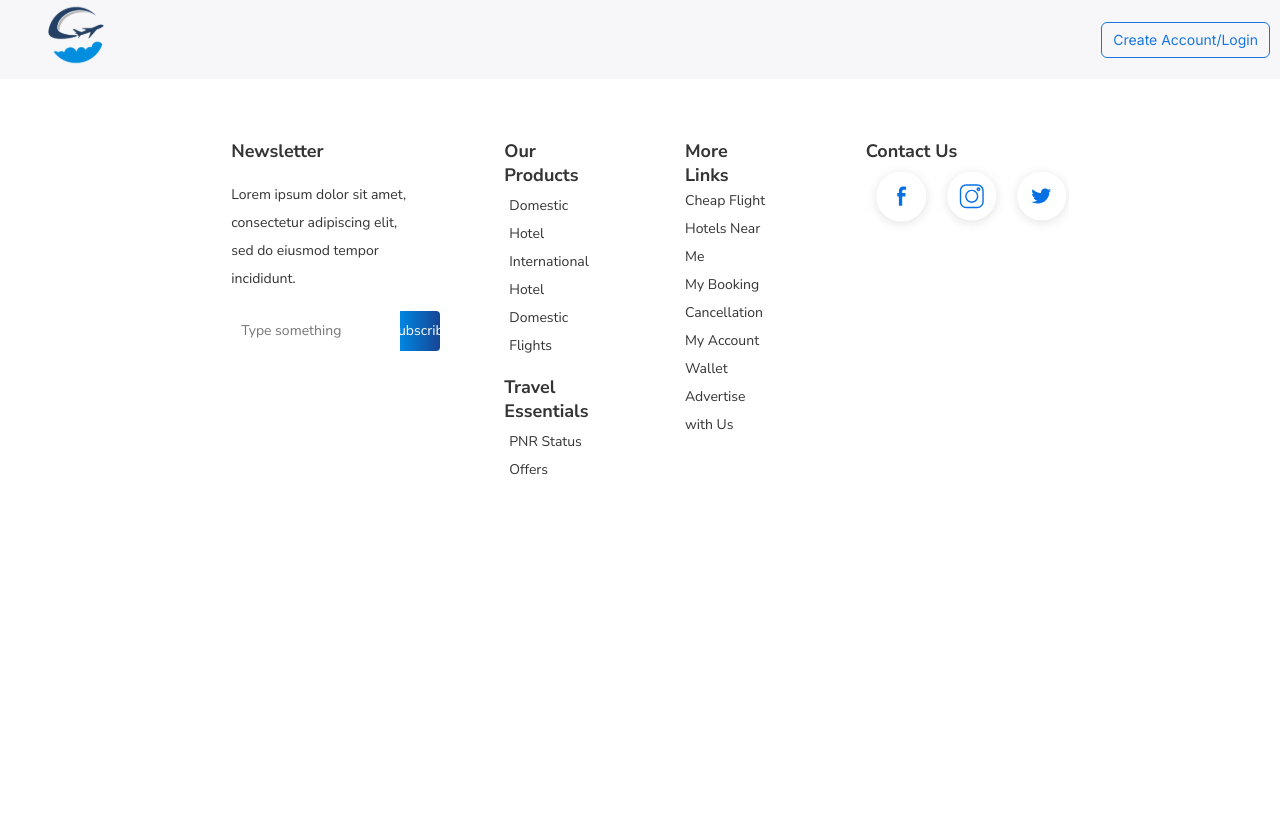
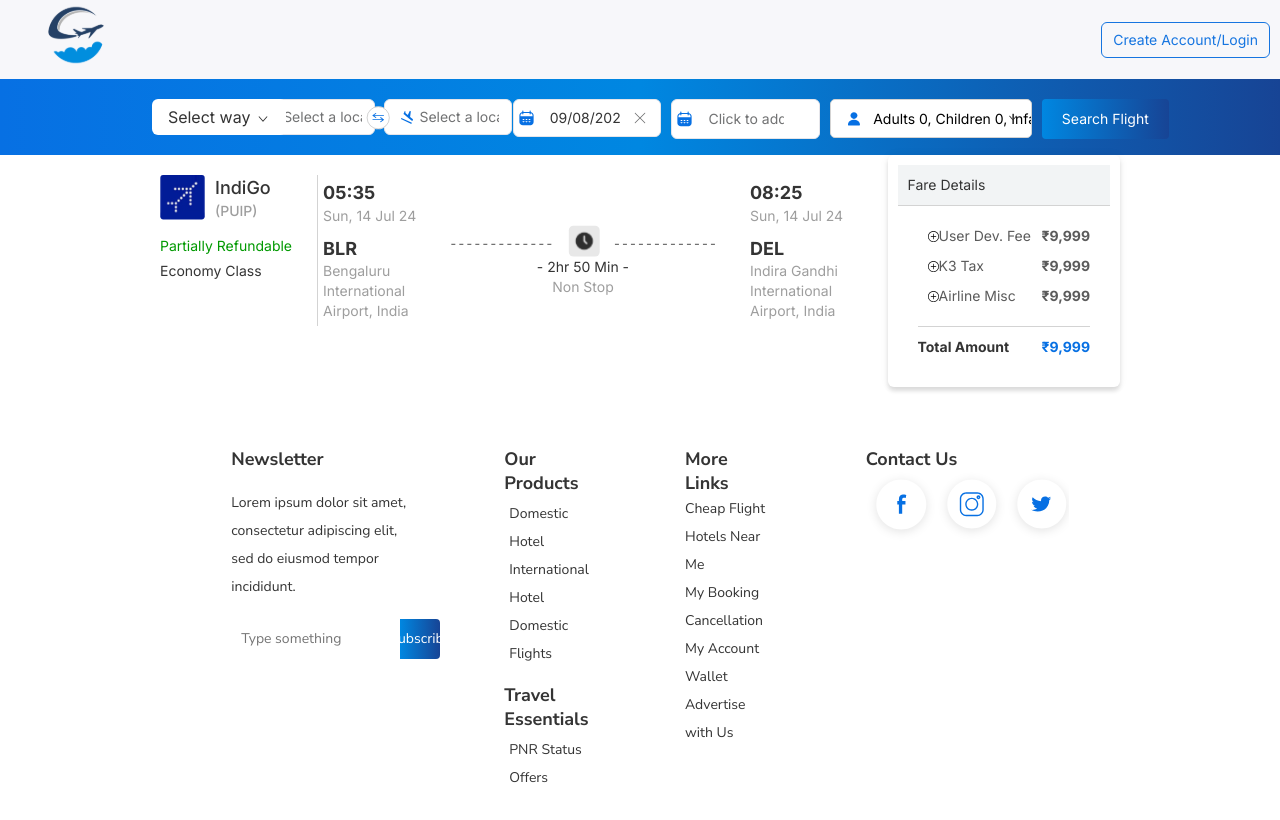
Before and after one commit to venkat-twilight/x-traveller-react, a Next.js app: page /payment-reconfirmation in a window 1280 px wide. Shown: the top 820 px of the page. Built offline with nearby package versions, Linux system fonts and the light colour scheme.

Commit message:
payment-reconfirmation.l

```diff
--- a/src/app/payment-reconfirmation/page.tsx
+++ b/src/app/payment-reconfirmation/page.tsx
@@ -4,27 +4,28 @@
 import React from "react";
 import styles from "../page.module.css";
 import { List, Grid, Row, Col, Heading, Text, Stack } from "rsuite";
-import Image from "next/image";
-import GearIcon from "@rsuite/icons/Gear";
-import Link from "next/link";
-import { User, UsersResponse } from "@/src/models/users.model";
 import AppHeader from "@/src/components/AppHeader";
-import AppBanner from "@/src/components/AppBanner";
 import AppFooter from "@/src/components/AppFooter";
-
-
-
+import FareDetails from "@/src/components/Payment-component/FareDetails";
+import { FlightInfo } from "@/src/components/Flight-listing-card/FlightListBanner/FlightDetailsPopup";
+import FlightListingPage from "@/src/components/Flight-listing-card/FlightListingPage";
 
 export default async function FlightList() {
-
-
   return (
     <div>
       <AppHeader />
-
-
+      <FlightListingPage />
+      <Grid>
+        <Row className="show-grid">
+          <Col xs={18}>
+            <FlightInfo />
+          </Col>
+          <Col xs={6}>
+            <FareDetails />
+          </Col>
+        </Row>
+      </Grid>
       <AppFooter />
-
     </div>
   );
 }
--- a/src/assets/styles/flight-listing.module.css
+++ b/src/assets/styles/flight-listing.module.css
@@ -3,7 +3,7 @@
 }
 .showgrid{
 width:100%;
-margin: auto 150px;
+margin: auto;
 display: flex;
 justify-content: center;
 }
--- a/src/components/AppHeader.tsx
+++ b/src/components/AppHeader.tsx
@@ -10,7 +10,9 @@
     <Navbar id="mmain">
       <div className={styles.navbar_container}>
         <Nav style={{ flex: 1, cursor: "pointer" }}>
-          <Image src={Logo} alt="Brand Logo" />
+          <a href="/home">
+            <Image src={Logo} alt="Logo" />
+          </a>
         </Nav>
         <Nav style={{ cursor: "pointer" }}>
           <Button appearance="ghost">Create Account/Login</Button>
--- /dev/null
+++ b/src/components/Common/TButton.tsx
@@ -0,0 +1,42 @@
+import Link from "next/link";
+import React from "react";
+import { Button } from "rsuite";
+
+interface TButtonProps {
+  label: string; // Fixed the typo from `lable` to `label`
+  link?: string; // Marked `link` as optional
+  onClick?: () => void; // Marked `onClick` as optional
+}
+
+const TButton: React.FC<TButtonProps> = ({ label, link, onClick }) => {
+  const buttonContent = (
+    <Button
+      appearance="primary"
+      style={{
+        background: "linear-gradient(to right, #0087E1 0%, #174495 100%)",
+        border: "none",
+        borderRadius: "4px",
+        color: "white",
+        padding: "10px 20px",
+        cursor: "pointer",
+      }}
+      onClick={onClick}
+    >
+      {label}
+    </Button>
+  );
+
+  return (
+    <div>
+      {link ? (
+        <Link href={link} passHref>
+          {buttonContent}
+        </Link>
+      ) : (
+        buttonContent
+      )}
+    </div>
+  );
+};
+
+export default TButton;
--- a/src/components/Flight-listing-card/FlightListBanner/FlightDetailsPopup.tsx
+++ b/src/components/Flight-listing-card/FlightListBanner/FlightDetailsPopup.tsx
@@ -1,84 +1,77 @@
 // FlightDetailsModal.tsx
 
-import React, { useState } from 'react';
-import { Modal, Nav } from 'rsuite';
-import Image from 'next/image';
-import AirlineIcon from '../../../assets/images/Indigo.svg'; // Adjust path as needed
-import TimerIcon from '../../../assets/images/Timer.svg'; // Adjust path as needed
-import styles from "../../../assets/styles/flight-modal.module.css"
-import Luggage from "../../../assets/images/Luggage.svg"
+import React, { useState } from "react";
+import { Modal, Nav } from "rsuite";
+import Image from "next/image";
+import AirlineIcon from "../../../assets/images/Indigo.svg"; // Adjust path as needed
+import TimerIcon from "../../../assets/images/Timer.svg"; // Adjust path as needed
+import styles from "../../../assets/styles/flight-modal.module.css";
 
 interface FlightDetailsModalProps {
   open: boolean;
   onClose: () => void;
 }
 
+const flightInfo = {
+  departure: {
+    time: "05:35",
+    date: "Sun, 14 Jul 24",
+    airportCode: "BLR",
+    airportName: "Bengaluru International Airport, India",
+  },
+  arrival: {
+    time: "08:25",
+    date: "Sun, 14 Jul 24",
+    airportCode: "DEL",
+    airportName: "Indira Gandhi International Airport, India",
+  },
+  duration: "2hr 50 Min",
+  isNonStop: true,
+};
 const flightDetails = {
   navItems: [
-      { eventKey: 'BLR-DEL', label: 'BLR - DEL' },
-      { eventKey: 'Fare-Rules', label: 'Fare Rules' },
-      { eventKey: 'Baggage-Inclusion', label: 'Baggage & Inclusion' }
+    { eventKey: "BLR-DEL", label: "BLR - DEL" },
+    { eventKey: "Fare-Rules", label: "Fare Rules" },
+    { eventKey: "Baggage-Inclusion", label: "Baggage & Inclusion" },
   ],
-    flightInfo: {
-      departure: {
-        time: '05:35',
-        date: 'Sun, 14 Jul 24',
-        airportCode: 'BLR',
-        airportName: 'Bengaluru International Airport, India'
-      },
-      arrival: {
-        time: '08:25',
-        date: 'Sun, 14 Jul 24',
-        airportCode: 'DEL',
-        airportName: 'Indira Gandhi International Airport, India'
-      },
-      duration: '2hr 50 Min',
-      isNonStop: true
-    },
+
   fareRules: [
     {
-        title: 'Changes',
+      title: "Changes",
       content: [
-          'Charge INR 3000 for reissue/revalidation.',
-          'Note- Text below not validated for autopricing.',
-          'Till 3 days charge nil per component for Reissue/Revalidation.',
-          'Within 3 days up to 02hrs charge INR 3000 Per Component for reissue/revalidation.',
-          '---------------------------------------------------',
-          'The change/reissue charge is Non-refundable.',
-          '---------------------------------------------------',
-          'Downselling to a lower RBD is permitted provided no downselling to lower fare/lower cabin.',
-          '---------------------------------------------------',
-          'No revalidation or cancellation fee would be applicable on infant tickets.',
-          '---------------------------------------------------',
-          'Any ticket presented for revalidation/cancellation/refund after or within two hours of scheduled departure of the flight.'
-
-        ]
+        "Charge INR 3000 for reissue/revalidation.",
+        "Note- Text below not validated for autopricing.",
+        "Till 3 days charge nil per component for Reissue/Revalidation.",
+        "Within 3 days up to 02hrs charge INR 3000 Per Component for reissue/revalidation.",
+        "---------------------------------------------------",
+        "The change/reissue charge is Non-refundable.",
+        "---------------------------------------------------",
+        "Downselling to a lower RBD is permitted provided no downselling to lower fare/lower cabin.",
+        "---------------------------------------------------",
+        "No revalidation or cancellation fee would be applicable on infant tickets.",
+        "---------------------------------------------------",
+        "Any ticket presented for revalidation/cancellation/refund after or within two hours of scheduled departure of the flight.",
+      ],
     },
     {
-        title: 'Additional Information',
+      title: "Additional Information",
       content: [
-          '* GST and RAF charges will be applicable on the cancellation penalty.',
-          '* The above data is indicative, fare rules are subject to changes by the airline depending upon Fare class, and change/cancellation fee amounts may fluctuate in currency conversion rates.',
-          '* Although we try to keep this section updated regularly.',
-          '* Cancellation/Reissue fee will follow the more restrictive fare type.',
-          '* Feel free to call our Contact Centre for exact cancellation/change fee.',
-          '* Cancellation/date change request will be accepted 30hrs prior to departure.'
-        ]
-      }
+        "* GST and RAF charges will be applicable on the cancellation penalty.",
+        "* The above data is indicative, fare rules are subject to changes by the airline depending upon Fare class, and change/cancellation fee amounts may fluctuate in currency conversion rates.",
+        "* Although we try to keep this section updated regularly.",
+        "* Cancellation/Reissue fee will follow the more restrictive fare type.",
+        "* Feel free to call our Contact Centre for exact cancellation/change fee.",
+        "* Cancellation/date change request will be accepted 30hrs prior to departure.",
       ],
-    baggageInclusion: [
-      {
-        type: 'Adult',
-        checkIn: '15 Kgs (1 Piece only)',
-        cabin: '7 Kgs (1 Piece only)',
-      }
-    ]
+    },
+  ],
 };
 
-
-
-  const FlightDetailsModal: React.FC<FlightDetailsModalProps> = ({ open, onClose }) => {
-    const [activeKey, setActiveKey] = useState<string>('BLR-DEL');
+const FlightDetailsModal: React.FC<FlightDetailsModalProps> = ({
+  open,
+  onClose,
+}) => {
+  const [activeKey, setActiveKey] = useState<string>("BLR-DEL");
 
   const handleSelect = (eventKey: string) => {
     setActiveKey(eventKey);
@@ -90,31 +83,45 @@
         <Modal.Title>Flight Details</Modal.Title>
       </Modal.Header>
       <Modal.Body>
-          <div style={{ borderBottom: '1px solid lightgrey', marginBottom: '20px' }}></div>
+        <div
+          style={{ borderBottom: "1px solid lightgrey", marginBottom: "20px" }}
+        ></div>
 
         <Nav appearance="subtle" activeKey={activeKey} onSelect={handleSelect}>
-            {flightDetails.navItems.map(item => (
+          {flightDetails.navItems.map((item) => (
             <Nav.Item
               key={item.eventKey}
               eventKey={item.eventKey}
-                style={{ color: activeKey === item.eventKey ? 'black' : '#9E9E9E', fontWeight: activeKey === item.eventKey ? 'bold' : 'normal' }}
+              style={{
+                color: activeKey === item.eventKey ? "black" : "#9E9E9E",
+                fontWeight: activeKey === item.eventKey ? "bold" : "normal",
+              }}
             >
               {item.label}
             </Nav.Item>
           ))}
         </Nav>
 
-          {activeKey === 'Fare-Rules' && (
+        {activeKey === "Fare-Rules" && (
           <>
             {flightDetails.fareRules.map((section, index) => (
               <div
                 key={index}
-                  style={{ border: '1px solid lightgrey', borderRadius: '10px', padding: '15px', marginBottom: '20px', height: section.title === 'Changes' ? '300px' : 'null',backgroundColor:section.title === 'Changes' ? 'null':"#f7f7f7",
-                    overflowY: section.title === 'Changes' ? 'auto' : 'visible', }}
+                style={{
+                  border: "1px solid lightgrey",
+                  borderRadius: "10px",
+                  padding: "15px",
+                  marginBottom: "20px",
+                  height: section.title === "Changes" ? "300px" : "null",
+                  backgroundColor:
+                    section.title === "Changes" ? "null" : "#f7f7f7",
+                  overflowY: section.title === "Changes" ? "auto" : "visible",
+                }}
                 className={styles.scrollbar}
               >
-
-                  <div style={{ fontWeight: 'bold', marginBottom: '10px' }}>{section.title}</div>
+                <div style={{ fontWeight: "bold", marginBottom: "10px" }}>
+                  {section.title}
+                </div>
                 {section.content.map((paragraph, i) => (
                   <div key={i}>{paragraph}</div>
                 ))}
@@ -123,84 +130,96 @@
           </>
         )}
 
-          {activeKey === 'BLR-DEL' && (
-            <div style={{ display: 'flex', padding: '20px 0' }}>
-              <div style={{  borderRight: '1px solid lightgrey', paddingRight: '25px' }}>
-                <div style={{ display: 'flex', alignItems: 'flex-start', marginBottom: '10px' }}>
-                  <div style={{ marginRight: '10px' }}>
-                    <Image src={AirlineIcon} alt="Airline Icon" width={45} height={45} />
-                  </div>
-                  <div>
-                    <div style={{ fontWeight: '500', fontSize:"18px" }}>IndiGo</div>
-                    <div style={{ fontWeight: '500', color: '#9E9E9E',fontSize:"14px" }}>(PUIP)</div>
-                  </div>
-                </div>
-                <div style={{ color: '#019901',padding:"5px 0px" }}>Partially Refundable</div>
-                <div>Economy Class</div>
-              </div>
-
-              <div style={{ flex: 2, display: 'flex', justifyContent: 'space-around', padding: '5px' }}>
-                <div style={{ textAlign: 'left' }}>
-                  <div style={{ fontWeight: '700', fontSize:"18px" }}>{flightDetails.flightInfo.departure.time}</div>
-                  <div style={{ color: '#9E9E9E' }}>{flightDetails.flightInfo.departure.date}</div>
-                  <div style={{ fontWeight: '700', fontSize:"18px", marginTop: '10px' }}>{flightDetails.flightInfo.departure.airportCode}</div>
-                  <div style={{ color: '#9E9E9E' }}>{flightDetails.flightInfo.departure.airportName}</div>
-                </div>
-
-                <div style={{ textAlign: 'center', marginTop: '30px', padding: '15px' }}>
-                  <Image src={TimerIcon} alt="Flight Duration"  />
-                  <div>- {flightDetails.flightInfo.duration} -</div>
-                  <div style={{ color: '#9E9E9E' }}>{flightDetails.flightInfo.isNonStop ? 'Non Stop' : ''}</div>
-                </div>
-
-                <div style={{ textAlign: 'left',paddingLeft:"20px" }}>
-                  <div style={{ fontWeight: '700', fontSize:"18px" }}>{flightDetails.flightInfo.arrival.time}</div>
-                  <div style={{ color: '#9E9E9E' }}>{flightDetails.flightInfo.arrival.date}</div>
-                  <div style={{ fontWeight: '700', fontSize:"18px", marginTop: '10px' }}>{flightDetails.flightInfo.arrival.airportCode}</div>
-                  <div style={{ color: '#9E9E9E' }}>{flightDetails.flightInfo.arrival.airportName}</div>
-                </div>
-              </div>
-            </div>
-          )}
-           {activeKey === 'Baggage-Inclusion' && (
-          <div style={{ marginTop: '20px' }}>
-            <div style={{
-              display: 'flex',
-              justifyContent: 'space-between',
-              padding: '10px',
-              backgroundColor: '#f7f7f7',
-              borderRadius: '5px',
-              border: '1px solid #cccccc'
-            }}>
-              <div style={{ flex: 1, textAlign: 'left', fontWeight: '600',fontSize:"15px" }}>Baggage Type</div>
-              <div style={{ flex: 1, textAlign: 'left', fontWeight: '600',fontSize:"15px" }}>Check-in</div>
-              <div style={{ flex: 1, textAlign: 'left', fontWeight: '600',fontSize:"15px" }}>Cabin</div>
-            </div>
-
-            {flightDetails.baggageInclusion.map((item, index) => (
-              <div
-                key={index}
-                style={{
-                  display: 'flex',
-                  justifyContent: 'space-between',
-                  marginTop:"5px",
-                  padding: '10px',
-                  borderRadius: '5px',
-              border: '1px solid #cccccc'
-
-                }}
-              >
-                <div style={{ flex: 1, textAlign: 'left',color:"#666666", fontWeight: '400',fontSize:"15px"  }}>
-                {item.type}</div>
-                <div style={{ flex: 1, textAlign: 'left',color:"#666666", fontWeight: '400',fontSize:"15px" }}> <Image src={Luggage} alt="Flight Duration"  />{item.checkIn}</div>
-                <div style={{ flex: 1, textAlign: 'left',color:"#666666", fontWeight: '400',fontSize:"15px" }}> <Image src={Luggage} alt="Flight Duration"  />{item.cabin}</div>
-              </div>
-            ))}
-          </div>
-        )}
+        {activeKey === "BLR-DEL" && <FlightInfo />}
       </Modal.Body>
     </Modal>
   );
 };
 
 export default FlightDetailsModal;
+
+export const FlightInfo: React.FC = () => {
+  return (
+    <div style={{ display: "flex", padding: "20px 0" }}>
+      <div style={{ borderRight: "1px solid lightgrey", paddingRight: "25px" }}>
+        <div
+          style={{
+            display: "flex",
+            alignItems: "flex-start",
+            marginBottom: "10px",
+          }}
+        >
+          <div style={{ marginRight: "10px" }}>
+            <Image
+              src={AirlineIcon}
+              alt="Airline Icon"
+              width={45}
+              height={45}
+            />
+          </div>
+          <div>
+            <div style={{ fontWeight: "500", fontSize: "18px" }}>IndiGo</div>
+            <div
+              style={{ fontWeight: "500", color: "#9E9E9E", fontSize: "14px" }}
+            >
+              (PUIP)
+            </div>
+          </div>
+        </div>
+        <div style={{ color: "#019901", padding: "5px 0px" }}>
+          Partially Refundable
+        </div>
+        <div>Economy Class</div>
+      </div>
+
+      <div
+        style={{
+          flex: 2,
+          display: "flex",
+          justifyContent: "space-around",
+          padding: "5px",
+        }}
+      >
+        <div style={{ textAlign: "left" }}>
+          <div style={{ fontWeight: "700", fontSize: "18px" }}>
+            {flightInfo.departure.time}
+          </div>
+          <div style={{ color: "#9E9E9E" }}>{flightInfo.departure.date}</div>
+          <div
+            style={{ fontWeight: "700", fontSize: "18px", marginTop: "10px" }}
+          >
+            {flightInfo.departure.airportCode}
+          </div>
+          <div style={{ color: "#9E9E9E" }}>
+            {flightInfo.departure.airportName}
+          </div>
+        </div>
+
+        <div
+          style={{ textAlign: "center", marginTop: "30px", padding: "15px" }}
+        >
+          <Image src={TimerIcon} alt="Flight Duration" />
+          <div>- {flightInfo.duration} -</div>
+          <div style={{ color: "#9E9E9E" }}>
+            {flightInfo.isNonStop ? "Non Stop" : ""}
+          </div>
+        </div>
+
+        <div style={{ textAlign: "left", paddingLeft: "20px" }}>
+          <div style={{ fontWeight: "700", fontSize: "18px" }}>
+            {flightInfo.arrival.time}
+          </div>
+          <div style={{ color: "#9E9E9E" }}>{flightInfo.arrival.date}</div>
+          <div
+            style={{ fontWeight: "700", fontSize: "18px", marginTop: "10px" }}
+          >
+            {flightInfo.arrival.airportCode}
+          </div>
+          <div style={{ color: "#9E9E9E" }}>
+            {flightInfo.arrival.airportName}
+          </div>
+        </div>
+      </div>
+    </div>
+  );
+};
--- a/src/components/Flight-listing-card/FlightListingPage.tsx
+++ b/src/components/Flight-listing-card/FlightListingPage.tsx
@@ -40,6 +40,7 @@
 import FlightBannerCard from "./FlightListBanner/FlightListBanner";
 import { ItemDataType } from "rsuite/esm/MultiCascadeTree";
 import { FormControlBaseProps } from "rsuite/esm/internals/types";
+import TButton from "../Common/TButton";
 
 type Option = {
   label: string;
@@ -606,19 +607,7 @@
           <FlightListDropdown />
         </Col>
         <Col xs={24} sm={12} md={2} style={{ marginTop: "20px" }}>
-          <Button
-            appearance="primary"
-            style={{
-              background: "linear-gradient(to right, #0087E1 0%, #174495 100%)",
-              border: "none",
-              borderRadius: "4px",
-              color: "white",
-              padding: "10px 20px",
-              cursor: "pointer",
-            }}
-          >
-            Search Flight
-          </Button>
+          <TButton label="Search Flight" />
         </Col>
       </Row>
     </Grid>
--- a/src/components/Payment-component/FareDetails.tsx
+++ b/src/components/Payment-component/FareDetails.tsx
@@ -23,7 +23,7 @@
           <span>Fare Details</span>
         </div>
       </div>
-      <div style={{ padding: "10px", width: "250px" }}>
+      <div style={{ padding: "10px" }}>
         <div
           style={{
             marginTop: "10px",
```
Also changed, not shown: src/components/Flight-listing-card/FlightListBanner/FlightContent.tsx (+93 -103 lines), src/components/landing-page-card/Flights/FlightCard.tsx (+3 -14 lines). Lines whose indentation alone changed are shown as unchanged.
